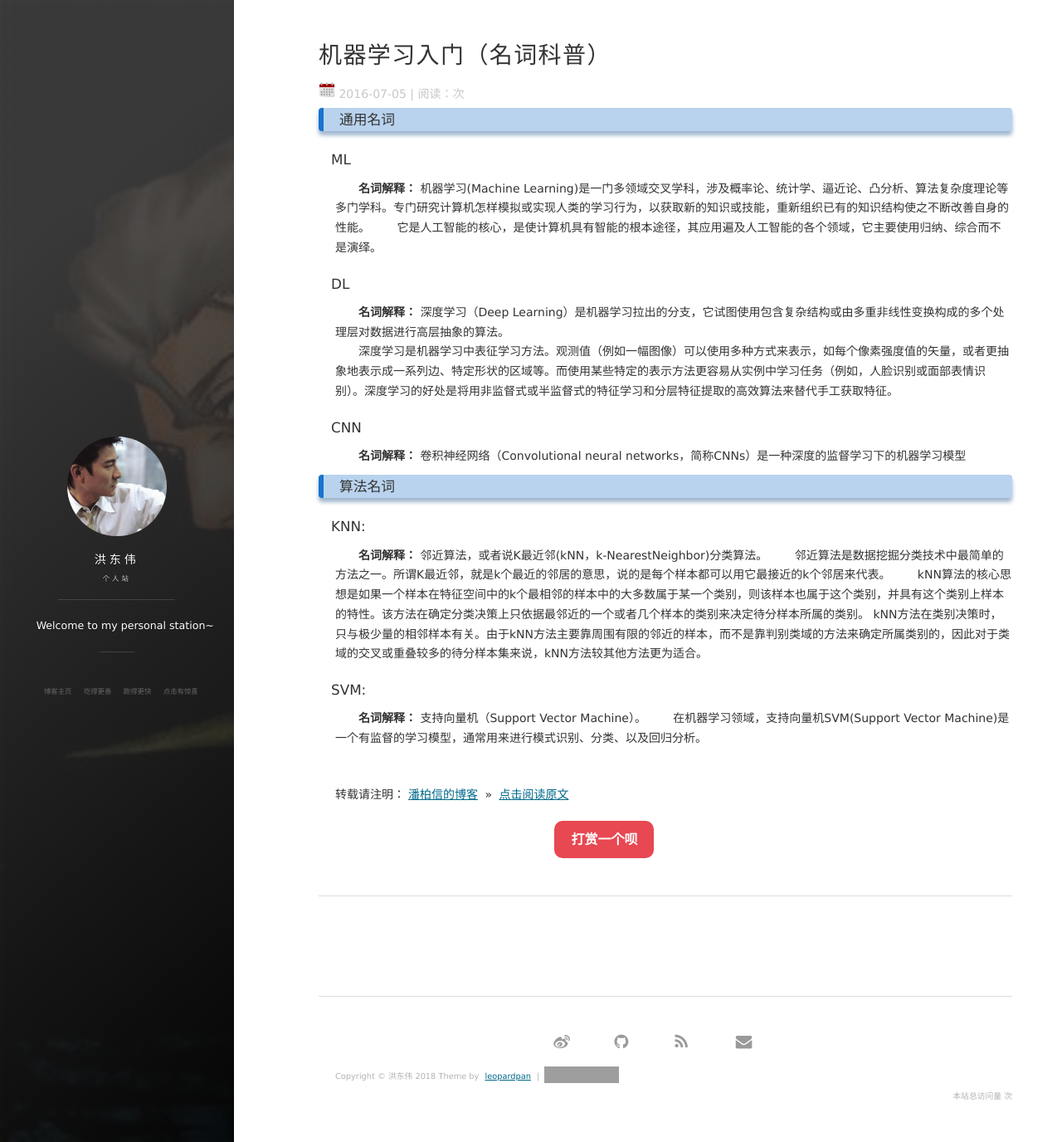
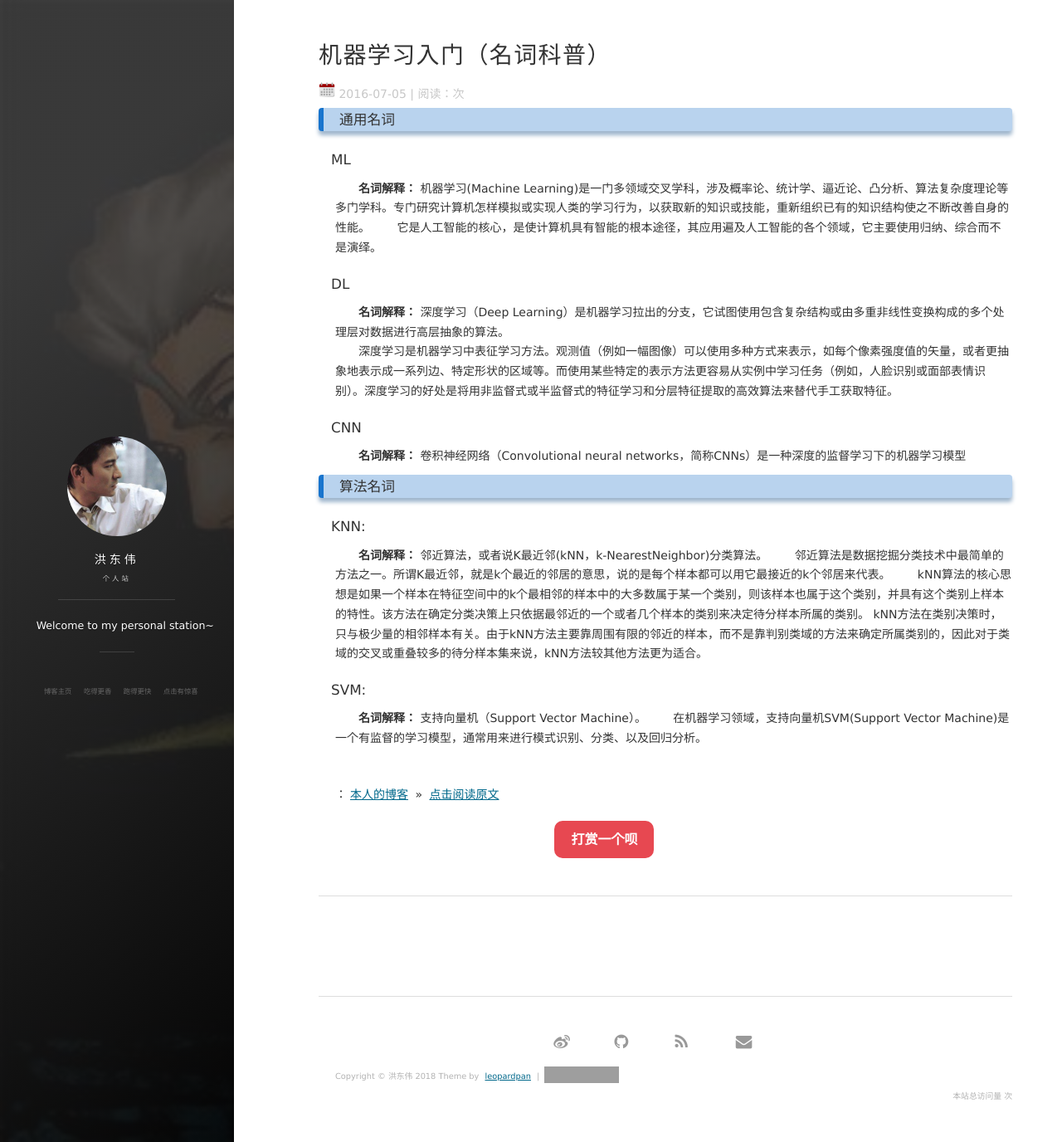
Before and after one commit to youarestrict/youarestrict.github.io, a Jekyll site: the page built from _posts/2016-07-05-MachineLearning_introduce.md, in a window 1280 px wide and 1376 px high. Shown: the whole window at 83% size. Built offline with Jekyll 4.4.1, drawn with Linux system fonts in a browser that asks for light colours; nearby versions of some CDN libraries; comment, search, counter and statistics services are not loaded; grey boxes are pictures that could not be loaded.

Commit message:
Update 2016-07-05-MachineLearning_introduce.md

```diff
--- a/_posts/2016-07-05-MachineLearning_introduce.md
+++ b/_posts/2016-07-05-MachineLearning_introduce.md
@@ -36,4 +36,4 @@ tag: 机器学习
 
 <br>
 
-转载请注明：[潘柏信的博客](http://baixin) » [点击阅读原文](http://baixin.io/2016/07/MachineLearning_introduce/)
+：[本人的博客](http://baixin) » [点击阅读原文](http://youarestrict.github.io/2016/07/MachineLearning_introduce/)
```
